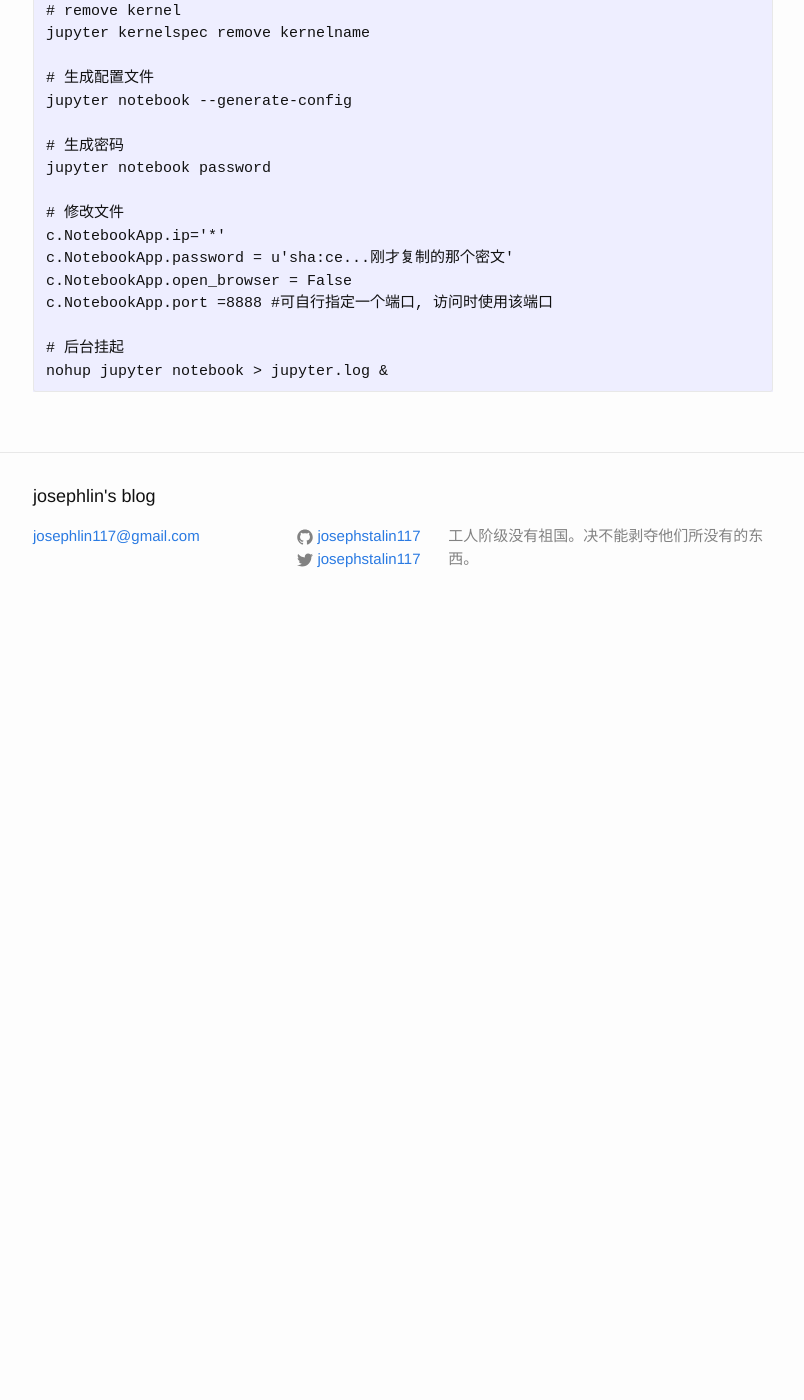
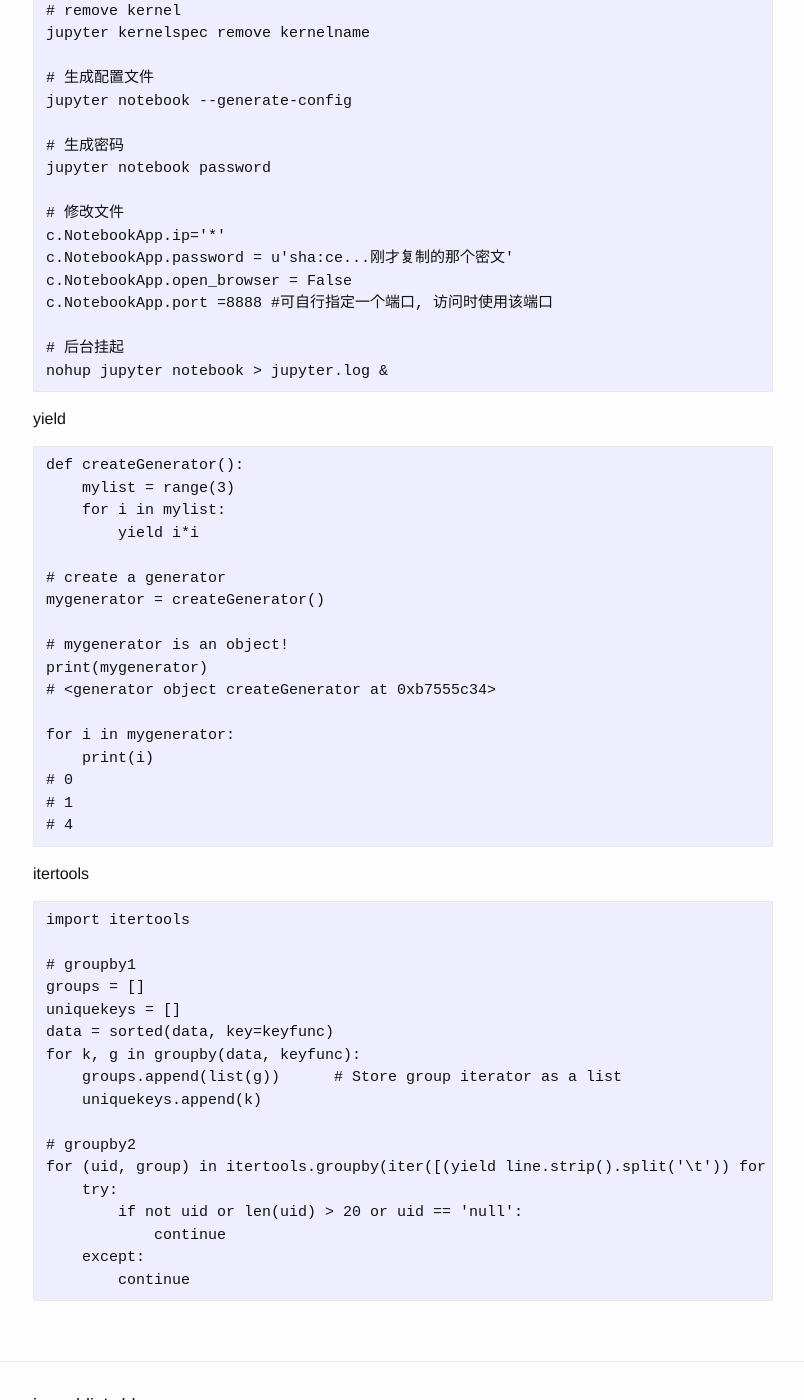
Before and after one commit to josephstalin117/josephstalin117.github.io, a Jekyll site: the page built from _posts/2017-08-10-python.markdown, in a window 1280 px wide and 1400 px high, scrolled down 3789 px. Shown: the whole window, without its empty margins (237-1041 px from the left). Built offline with Jekyll 4.4.1, drawn with Linux system fonts in a browser that asks for light colours; before the commit the page ends 4419 px from its top, so only the background shows below that.

Commit message:
add yield for python

````diff
--- a/_posts/2017-08-10-python.markdown
+++ b/_posts/2017-08-10-python.markdown
@@ -193,3 +193,45 @@
 # 后台挂起
 nohup jupyter notebook > jupyter.log &
 ```
+
+yield
+```
+def createGenerator():
+    mylist = range(3)
+    for i in mylist:
+        yield i*i
+
+# create a generator
+mygenerator = createGenerator()
+
+# mygenerator is an object!
+print(mygenerator)
+# <generator object createGenerator at 0xb7555c34>
+
+for i in mygenerator:
+    print(i)
+# 0
+# 1
+# 4
+```
+
+itertools
+```
+import itertools
+
+# groupby1
+groups = []
+uniquekeys = []
+data = sorted(data, key=keyfunc)
+for k, g in groupby(data, keyfunc):
+    groups.append(list(g))      # Store group iterator as a list
+    uniquekeys.append(k)
+
+# groupby2
+for (uid, group) in itertools.groupby(iter([(yield line.strip().split('\t')) for line in sys.stdin]),lambda item: item[0]):
+    try:
+        if not uid or len(uid) > 20 or uid == 'null':
+            continue
+    except:
+        continue
+```
````
